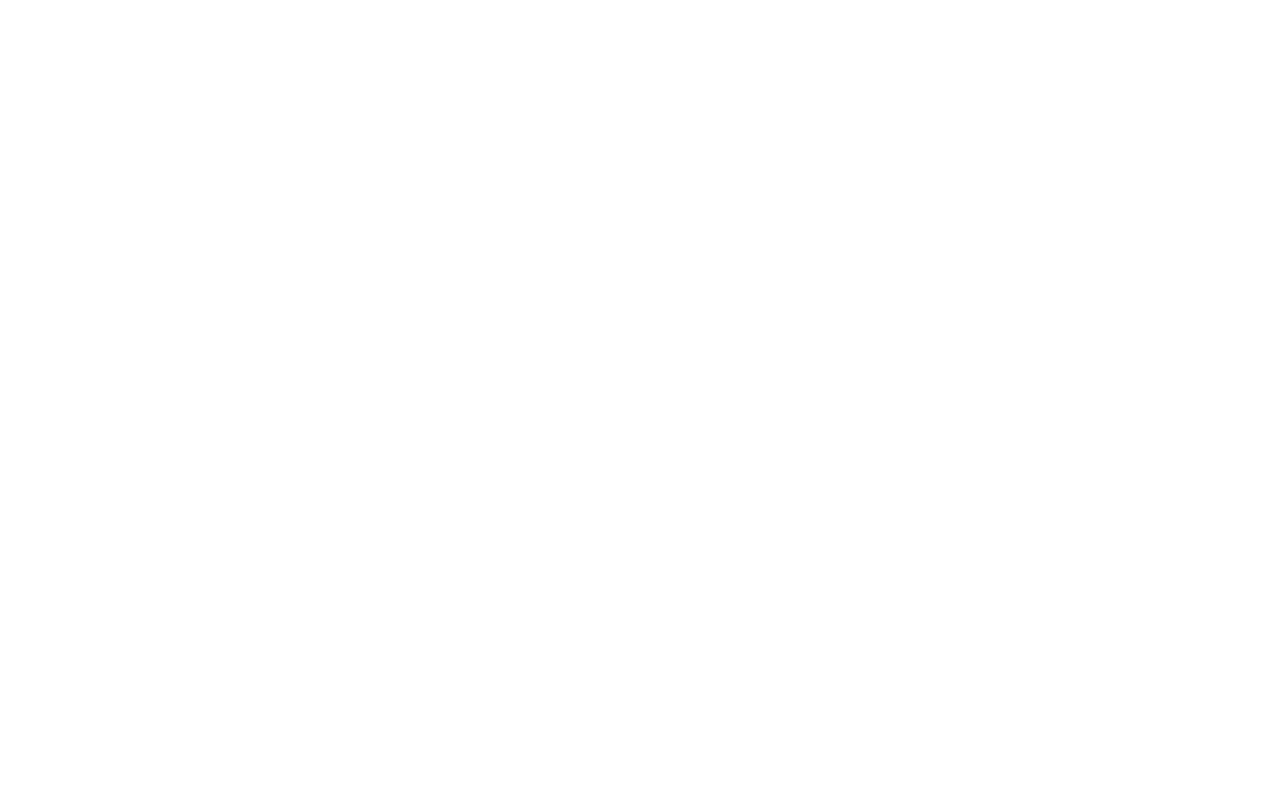
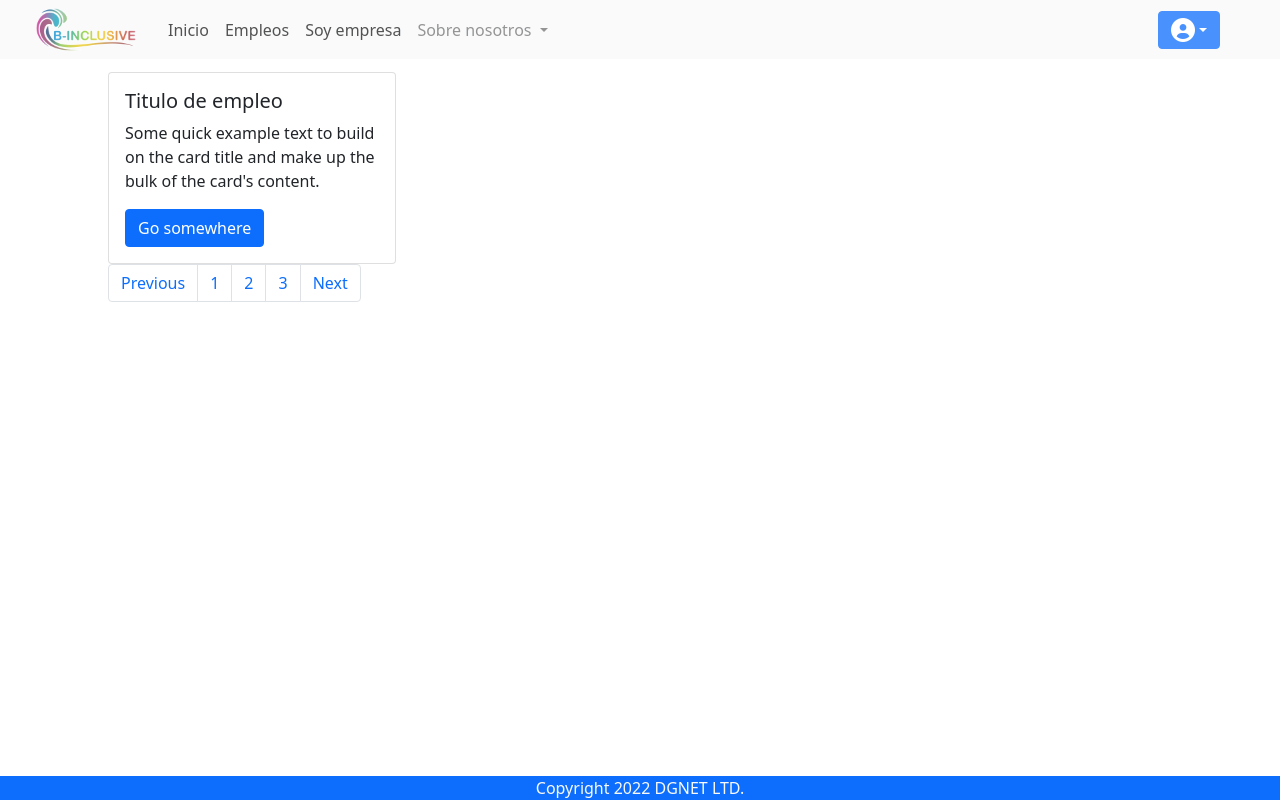
Before and after one commit to No-Country/C3-G31, an Angular app in the folder frontend/proyectoInclusivo/: page /empleos in a window 1280 px wide. Before the commit this address led to /. Built offline with nearby package versions, Linux system fonts and the light colour scheme; no server answers.

Commit message:
comienzo de empleos

```diff
--- a/frontend/proyectoInclusivo/src/app/app-routing.module.ts
+++ b/frontend/proyectoInclusivo/src/app/app-routing.module.ts
@@ -1,5 +1,6 @@
 import { NgModule } from '@angular/core';
 import { RouterModule, Routes } from '@angular/router';
+import { EmpleosComponent } from './components/empleos/empleos.component';
 import { LoginComponent } from './components/login/login.component';
 import { PrincipalComponent } from './components/principal/principal.component';
 import { RegistroComponent } from './components/registro/registro.component';
@@ -7,7 +8,8 @@ import { RegistroComponent } from './components/registro/registro.component';
 const routes: Routes = [
   { path: '', component: PrincipalComponent },
   { path: 'registro', component: RegistroComponent },
-  { path: 'login', component: LoginComponent }
+  { path: 'login', component: LoginComponent },
+  { path: 'empleos', component: EmpleosComponent }
 
 ];
 
--- a/frontend/proyectoInclusivo/src/app/components/empleos/empleos.component.html
+++ b/frontend/proyectoInclusivo/src/app/components/empleos/empleos.component.html
@@ -1,4 +1,22 @@
-<nav aria-label="Page navigation example">
+<app-navbar></app-navbar>
+
+
+<!-- tarjeta de empleo -->
+<div class="row mx-5 px-5">
+<div class="col">
+
+    <div class="card" style="width: 18rem;">
+      <div class="card-body">
+        <h5 class="card-title">Titulo de empleo</h5>
+        <p class="card-text">Some quick example text to build on the card title and make up the bulk of the card's content.</p>
+        <a href="#" class="btn btn-primary">Go somewhere</a>
+      </div>
+    </div>
+  </div>
+
+
+
+  <nav aria-label="Page navigation example">
     <ul class="pagination">
       <li class="page-item"><a class="page-link" href="#">Previous</a></li>
       <li class="page-item"><a class="page-link" href="#">1</a></li>
@@ -7,13 +25,24 @@
       <li class="page-item"><a class="page-link" href="#">Next</a></li>
     </ul>
   </nav>
-  aca los trabajos
-<nav aria-label="Page navigation example">
-    <ul class="pagination">
-      <li class="page-item"><a class="page-link" href="#">Previous</a></li>
-      <li class="page-item"><a class="page-link" href="#">1</a></li>
-      <li class="page-item"><a class="page-link" href="#">2</a></li>
-      <li class="page-item"><a class="page-link" href="#">3</a></li>
-      <li class="page-item"><a class="page-link" href="#">Next</a></li>
-    </ul>
-  </nav>
+
+  </div>
+
+
+
+
+
+
+
+
+
+
+
+
+
+
+
+
+<div class="container-fluid fixed-bottom mx-0 px-0">
+  <app-footer></app-footer>
+</div>
--- a/frontend/proyectoInclusivo/src/app/components/empleos/empleos.component.ts
+++ b/frontend/proyectoInclusivo/src/app/components/empleos/empleos.component.ts
@@ -1,4 +1,6 @@
 import { Component, OnInit } from '@angular/core';
+import { Router } from '@angular/router';
+import { EmpleosService } from 'src/app/services/empleos.service';
 
 @Component({
   selector: 'app-empleos',
@@ -7,9 +9,24 @@ import { Component, OnInit } from '@angular/core';
 })
 export class EmpleosComponent implements OnInit {
 
-  constructor() { }
+  constructor(
+    private servicio: EmpleosService,
+    private router: Router
+  ) { }
 
   ngOnInit(): void {
+
+    this.servicio.getAllEmpleos().subscribe(
+      (response: any) => {
+        let datos=response
+
+    })
+
   }
 
+
+
+
+
+
 }
--- a/frontend/proyectoInclusivo/src/app/components/navbar/navbar.component.html
+++ b/frontend/proyectoInclusivo/src/app/components/navbar/navbar.component.html
@@ -12,7 +12,7 @@
           </li>
 
           <li class="nav-item">
-            <a class="nav-link active" aria-current="page" href="#">Empleos</a>
+            <a class="nav-link active" aria-current="page" [routerLink]="['/empleos']">Empleos</a>
           </li>
 
           <li class="nav-item">
--- /dev/null
+++ b/frontend/proyectoInclusivo/src/app/services/empleos.service.ts
@@ -0,0 +1,24 @@
+import { HttpClient } from '@angular/common/http';
+import { Injectable } from '@angular/core';
+import { Observable } from 'rxjs';
+
+@Injectable({
+  providedIn: 'root'
+})
+export class EmpleosService {
+
+  private api_empleos="http://127.0.0.1:5000/api/empleos";
+  private empleo: string;
+  private empleos: string;
+
+  constructor(private http: HttpClient) { }
+
+
+  public getAllEmpleos(): Observable<any>{
+    return this.http.get(this.api_empleos);
+  }
+
+
+
+
+}
```
Also changed, not shown: 1 other file (tests, documents, lock files or other folders).
